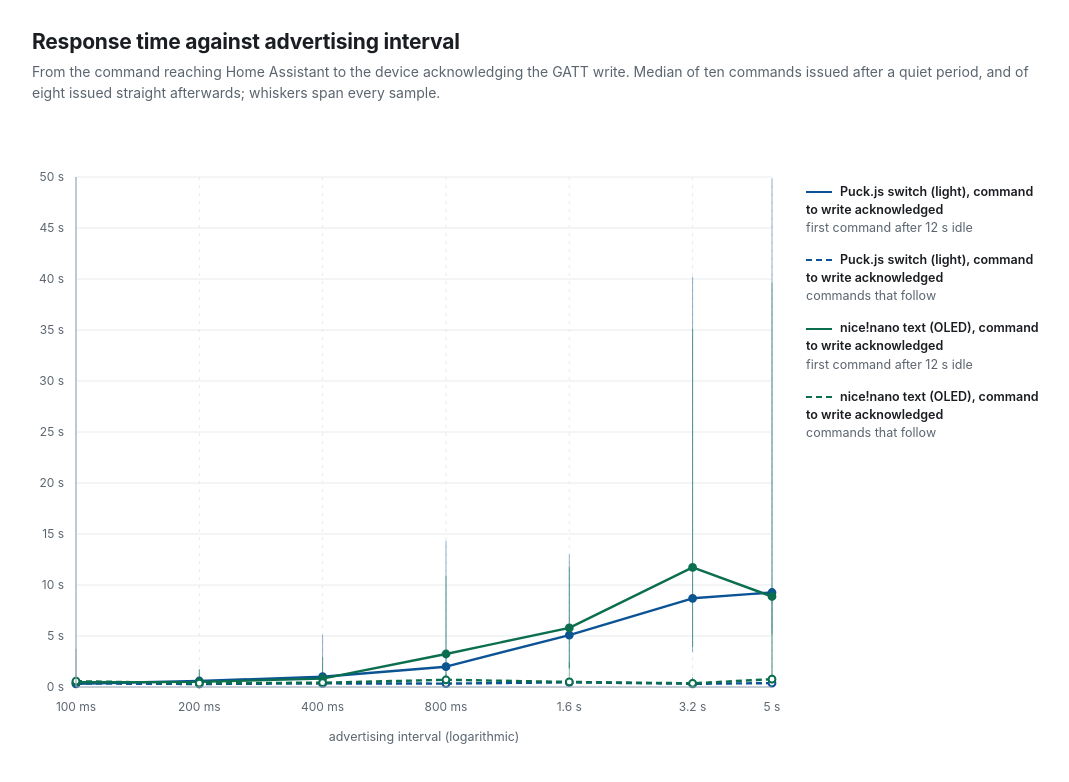
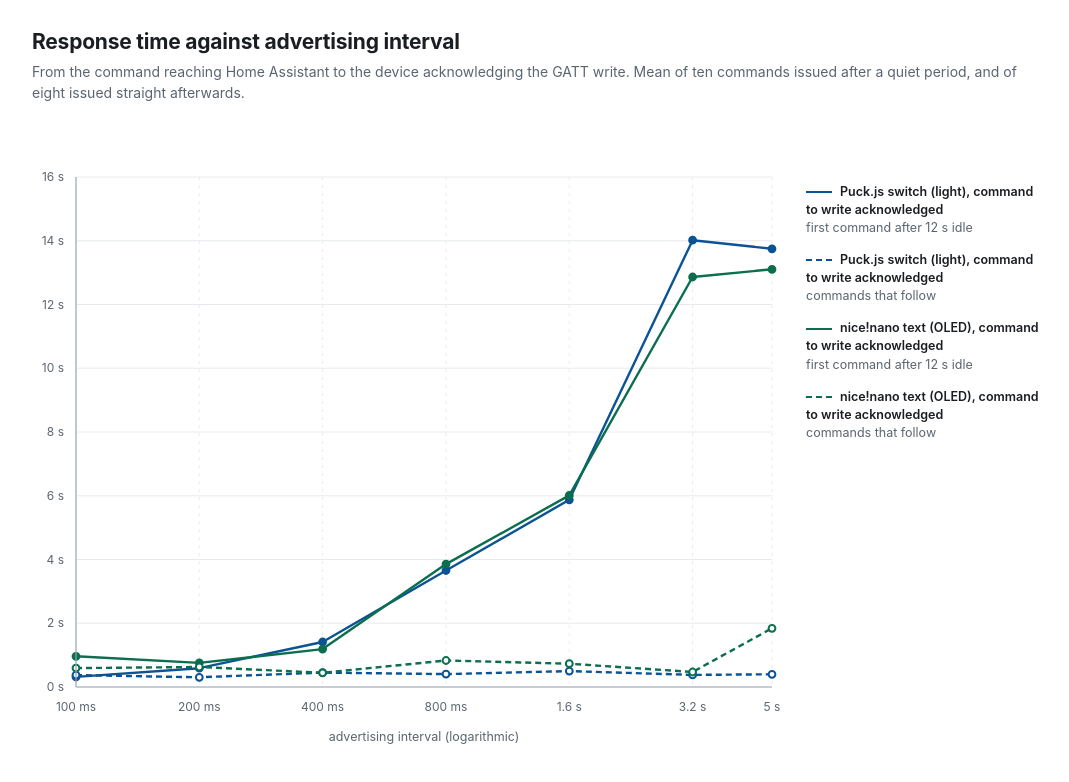
Before and after one commit to yerpj/bthome-writable, a plain HTML site: page docs/figures/latency-vs-interval.html in a window 1280 px wide. Shown: the whole page, without its empty margins (8-1077 px from the left). Drawn offline with Linux system fonts and the light colour scheme.

Commit message:
Draw the mean alone, and give the axis back the room
The latency figure plotted the median with a whisker to every sample,
which pushed the vertical scale to 50 s so that one 49.8 s outlier
could be drawn -- and squashed the curves everyone actually reads into
the bottom fifth of the plot.

One point per interval now, the mean, nothing around it. The axis
follows: 0-16 s, in 2 s steps. The spread has not gone anywhere; the
tables in measurements.md give the median, the mean and the full range
side by side, which is where a number you want to compare belongs.

Co-Authored-By: Claude Opus 5 <noreply@anthropic.com>
Claude-Session: https://claude.ai/code/session_01Q9J3W2hNkNZMMduBZZmfHi

```diff
--- a/docs/figures/latency-vs-interval.html
+++ b/docs/figures/latency-vs-interval.html
@@ -29,32 +29,28 @@
 </style>
 <h1>Response time against advertising interval</h1>
 <p class="sub">From the command reaching Home Assistant to the device acknowledging the
-GATT write. Median of ten commands issued after a quiet period, and of eight issued
-straight afterwards; whiskers span every sample.</p>
+GATT write. Mean of ten commands issued after a quiet period, and of eight issued
+straight afterwards.</p>
 <div style="position:relative">
 <svg width="1080" height="660" viewBox="0 0 1080 660">
 <line class="grid" x1="84" y1="584.0" x2="780" y2="584.0"/>
 <text class="tick y" x="72" y="588.0">0 s</text>
-<line class="grid" x1="84" y1="533.0" x2="780" y2="533.0"/>
-<text class="tick y" x="72" y="537.0">5 s</text>
-<line class="grid" x1="84" y1="482.0" x2="780" y2="482.0"/>
-<text class="tick y" x="72" y="486.0">10 s</text>
-<line class="grid" x1="84" y1="431.0" x2="780" y2="431.0"/>
-<text class="tick y" x="72" y="435.0">15 s</text>
-<line class="grid" x1="84" y1="380.0" x2="780" y2="380.0"/>
-<text class="tick y" x="72" y="384.0">20 s</text>
+<line class="grid" x1="84" y1="520.2" x2="780" y2="520.2"/>
+<text class="tick y" x="72" y="524.2">2 s</text>
+<line class="grid" x1="84" y1="456.5" x2="780" y2="456.5"/>
+<text class="tick y" x="72" y="460.5">4 s</text>
+<line class="grid" x1="84" y1="392.8" x2="780" y2="392.8"/>
+<text class="tick y" x="72" y="396.8">6 s</text>
 <line class="grid" x1="84" y1="329.0" x2="780" y2="329.0"/>
-<text class="tick y" x="72" y="333.0">25 s</text>
-<line class="grid" x1="84" y1="278.0" x2="780" y2="278.0"/>
-<text class="tick y" x="72" y="282.0">30 s</text>
-<line class="grid" x1="84" y1="227.0" x2="780" y2="227.0"/>
-<text class="tick y" x="72" y="231.0">35 s</text>
-<line class="grid" x1="84" y1="176.0" x2="780" y2="176.0"/>
-<text class="tick y" x="72" y="180.0">40 s</text>
-<line class="grid" x1="84" y1="125.0" x2="780" y2="125.0"/>
-<text class="tick y" x="72" y="129.0">45 s</text>
+<text class="tick y" x="72" y="333.0">8 s</text>
+<line class="grid" x1="84" y1="265.2" x2="780" y2="265.2"/>
+<text class="tick y" x="72" y="269.2">10 s</text>
+<line class="grid" x1="84" y1="201.5" x2="780" y2="201.5"/>
+<text class="tick y" x="72" y="205.5">12 s</text>
+<line class="grid" x1="84" y1="137.8" x2="780" y2="137.8"/>
+<text class="tick y" x="72" y="141.8">14 s</text>
 <line class="grid" x1="84" y1="74.0" x2="780" y2="74.0"/>
-<text class="tick y" x="72" y="78.0">50 s</text>
+<text class="tick y" x="72" y="78.0">16 s</text>
 <line class="grid v" x1="84.0" y1="74" x2="84.0" y2="584"/>
 <text class="tick x" x="84.0" y="608">100 ms</text>
 <line class="grid v" x1="207.3" y1="74" x2="207.3" y2="584"/>
@@ -69,66 +65,38 @@ straight afterwards; whiskers span every sample.</p>
 <text class="tick x" x="700.6" y="608">3.2 s</text>
 <line class="grid v" x1="780.0" y1="74" x2="780.0" y2="584"/>
 <text class="tick x" x="780.0" y="608">5 s</text>
-<path d="M84.0 580.8 L207.3 578.0 L330.6 573.7 L454.0 563.7 L577.3 532.1 L700.6 495.3 L780.0 489.5" fill="none" stroke="#0b5394" stroke-width="2.4" stroke-dasharray="" stroke-linejoin="round"/>
-<line x1="84.0" y1="582.0" x2="84.0" y2="578.5" stroke="#0b5394" stroke-width="1" opacity="0.45"/>
-<circle cx="84.0" cy="580.8" r="3.4" fill="#0b5394" stroke="#0b5394" stroke-width="2"/>
-<line x1="207.3" y1="580.5" x2="207.3" y2="573.6" stroke="#0b5394" stroke-width="1" opacity="0.45"/>
-<circle cx="207.3" cy="578.0" r="3.4" fill="#0b5394" stroke="#0b5394" stroke-width="2"/>
-<line x1="330.6" y1="580.5" x2="330.6" y2="531.7" stroke="#0b5394" stroke-width="1" opacity="0.45"/>
-<circle cx="330.6" cy="573.7" r="3.4" fill="#0b5394" stroke="#0b5394" stroke-width="2"/>
-<line x1="454.0" y1="580.6" x2="454.0" y2="437.6" stroke="#0b5394" stroke-width="1" opacity="0.45"/>
-<circle cx="454.0" cy="563.7" r="3.4" fill="#0b5394" stroke="#0b5394" stroke-width="2"/>
-<line x1="577.3" y1="564.8" x2="577.3" y2="451.5" stroke="#0b5394" stroke-width="1" opacity="0.45"/>
-<circle cx="577.3" cy="532.1" r="3.4" fill="#0b5394" stroke="#0b5394" stroke-width="2"/>
-<line x1="700.6" y1="549.4" x2="700.6" y2="174.0" stroke="#0b5394" stroke-width="1" opacity="0.45"/>
-<circle cx="700.6" cy="495.3" r="3.4" fill="#0b5394" stroke="#0b5394" stroke-width="2"/>
-<line x1="780.0" y1="530.8" x2="780.0" y2="75.7" stroke="#0b5394" stroke-width="1" opacity="0.45"/>
-<circle cx="780.0" cy="489.5" r="3.4" fill="#0b5394" stroke="#0b5394" stroke-width="2"/>
-<path d="M84.0 580.5 L207.3 581.0 L330.6 580.4 L454.0 580.6 L577.3 579.3 L700.6 580.8 L780.0 580.1" fill="none" stroke="#0b5394" stroke-width="2.4" stroke-dasharray="6 4" stroke-linejoin="round"/>
-<line x1="84.0" y1="581.5" x2="84.0" y2="577.9" stroke="#0b5394" stroke-width="1" opacity="0.45"/>
-<circle cx="84.0" cy="580.5" r="3.4" fill="#fff" stroke="#0b5394" stroke-width="2"/>
-<line x1="207.3" y1="581.5" x2="207.3" y2="580.0" stroke="#0b5394" stroke-width="1" opacity="0.45"/>
-<circle cx="207.3" cy="581.0" r="3.4" fill="#fff" stroke="#0b5394" stroke-width="2"/>
-<line x1="330.6" y1="581.8" x2="330.6" y2="570.2" stroke="#0b5394" stroke-width="1" opacity="0.45"/>
-<circle cx="330.6" cy="580.4" r="3.4" fill="#fff" stroke="#0b5394" stroke-width="2"/>
-<line x1="454.0" y1="581.8" x2="454.0" y2="574.7" stroke="#0b5394" stroke-width="1" opacity="0.45"/>
-<circle cx="454.0" cy="580.6" r="3.4" fill="#fff" stroke="#0b5394" stroke-width="2"/>
-<line x1="577.3" y1="581.0" x2="577.3" y2="575.4" stroke="#0b5394" stroke-width="1" opacity="0.45"/>
-<circle cx="577.3" cy="579.3" r="3.4" fill="#fff" stroke="#0b5394" stroke-width="2"/>
-<line x1="700.6" y1="581.8" x2="700.6" y2="575.1" stroke="#0b5394" stroke-width="1" opacity="0.45"/>
-<circle cx="700.6" cy="580.8" r="3.4" fill="#fff" stroke="#0b5394" stroke-width="2"/>
-<line x1="780.0" y1="581.6" x2="780.0" y2="577.7" stroke="#0b5394" stroke-width="1" opacity="0.45"/>
-<circle cx="780.0" cy="580.1" r="3.4" fill="#fff" stroke="#0b5394" stroke-width="2"/>
-<path d="M84.0 579.2 L207.3 578.9 L330.6 575.6 L454.0 551.0 L577.3 524.9 L700.6 464.4 L780.0 493.5" fill="none" stroke="#0b6e4f" stroke-width="2.4" stroke-dasharray="" stroke-linejoin="round"/>
-<line x1="84.0" y1="580.8" x2="84.0" y2="546.2" stroke="#0b6e4f" stroke-width="1" opacity="0.45"/>
-<circle cx="84.0" cy="579.2" r="3.4" fill="#0b6e4f" stroke="#0b6e4f" stroke-width="2"/>
-<line x1="207.3" y1="580.2" x2="207.3" y2="566.6" stroke="#0b6e4f" stroke-width="1" opacity="0.45"/>
-<circle cx="207.3" cy="578.9" r="3.4" fill="#0b6e4f" stroke="#0b6e4f" stroke-width="2"/>
-<line x1="330.6" y1="578.3" x2="330.6" y2="554.2" stroke="#0b6e4f" stroke-width="1" opacity="0.45"/>
-<circle cx="330.6" cy="575.6" r="3.4" fill="#0b6e4f" stroke="#0b6e4f" stroke-width="2"/>
-<line x1="454.0" y1="573.1" x2="454.0" y2="472.7" stroke="#0b6e4f" stroke-width="1" opacity="0.45"/>
-<circle cx="454.0" cy="551.0" r="3.4" fill="#0b6e4f" stroke="#0b6e4f" stroke-width="2"/>
-<line x1="577.3" y1="566.2" x2="577.3" y2="463.7" stroke="#0b6e4f" stroke-width="1" opacity="0.45"/>
-<circle cx="577.3" cy="524.9" r="3.4" fill="#0b6e4f" stroke="#0b6e4f" stroke-width="2"/>
-<line x1="700.6" y1="544.0" x2="700.6" y2="225.8" stroke="#0b6e4f" stroke-width="1" opacity="0.45"/>
-<circle cx="700.6" cy="464.4" r="3.4" fill="#0b6e4f" stroke="#0b6e4f" stroke-width="2"/>
-<line x1="780.0" y1="578.9" x2="780.0" y2="179.9" stroke="#0b6e4f" stroke-width="1" opacity="0.45"/>
-<circle cx="780.0" cy="493.5" r="3.4" fill="#0b6e4f" stroke="#0b6e4f" stroke-width="2"/>
-<path d="M84.0 578.2 L207.3 580.2 L330.6 579.7 L454.0 576.8 L577.3 578.9 L700.6 580.3 L780.0 576.2" fill="none" stroke="#0b6e4f" stroke-width="2.4" stroke-dasharray="6 4" stroke-linejoin="round"/>
-<line x1="84.0" y1="581.2" x2="84.0" y2="572.2" stroke="#0b6e4f" stroke-width="1" opacity="0.45"/>
-<circle cx="84.0" cy="578.2" r="3.4" fill="#fff" stroke="#0b6e4f" stroke-width="2"/>
-<line x1="207.3" y1="581.4" x2="207.3" y2="566.0" stroke="#0b6e4f" stroke-width="1" opacity="0.45"/>
-<circle cx="207.3" cy="580.2" r="3.4" fill="#fff" stroke="#0b6e4f" stroke-width="2"/>
-<line x1="330.6" y1="581.4" x2="330.6" y2="576.4" stroke="#0b6e4f" stroke-width="1" opacity="0.45"/>
-<circle cx="330.6" cy="579.7" r="3.4" fill="#fff" stroke="#0b6e4f" stroke-width="2"/>
-<line x1="454.0" y1="580.3" x2="454.0" y2="571.1" stroke="#0b6e4f" stroke-width="1" opacity="0.45"/>
-<circle cx="454.0" cy="576.8" r="3.4" fill="#fff" stroke="#0b6e4f" stroke-width="2"/>
-<line x1="577.3" y1="581.7" x2="577.3" y2="558.6" stroke="#0b6e4f" stroke-width="1" opacity="0.45"/>
-<circle cx="577.3" cy="578.9" r="3.4" fill="#fff" stroke="#0b6e4f" stroke-width="2"/>
-<line x1="700.6" y1="581.7" x2="700.6" y2="574.0" stroke="#0b6e4f" stroke-width="1" opacity="0.45"/>
-<circle cx="700.6" cy="580.3" r="3.4" fill="#fff" stroke="#0b6e4f" stroke-width="2"/>
-<line x1="780.0" y1="581.2" x2="780.0" y2="485.8" stroke="#0b6e4f" stroke-width="1" opacity="0.45"/>
-<circle cx="780.0" cy="576.2" r="3.4" fill="#fff" stroke="#0b6e4f" stroke-width="2"/>
+<path d="M84.0 573.9 L207.3 565.2 L330.6 539.0 L454.0 467.5 L577.3 396.8 L700.6 137.2 L780.0 145.8" fill="none" stroke="#0b5394" stroke-width="2.4" stroke-dasharray="" stroke-linejoin="round"/>
+<circle cx="84.0" cy="573.9" r="3.4" fill="#0b5394" stroke="#0b5394" stroke-width="2"/>
+<circle cx="207.3" cy="565.2" r="3.4" fill="#0b5394" stroke="#0b5394" stroke-width="2"/>
+<circle cx="330.6" cy="539.0" r="3.4" fill="#0b5394" stroke="#0b5394" stroke-width="2"/>
+<circle cx="454.0" cy="467.5" r="3.4" fill="#0b5394" stroke="#0b5394" stroke-width="2"/>
+<circle cx="577.3" cy="396.8" r="3.4" fill="#0b5394" stroke="#0b5394" stroke-width="2"/>
+<circle cx="700.6" cy="137.2" r="3.4" fill="#0b5394" stroke="#0b5394" stroke-width="2"/>
+<circle cx="780.0" cy="145.8" r="3.4" fill="#0b5394" stroke="#0b5394" stroke-width="2"/>
+<path d="M84.0 572.1 L207.3 574.3 L330.6 569.6 L454.0 571.1 L577.3 568.1 L700.6 571.9 L780.0 571.3" fill="none" stroke="#0b5394" stroke-width="2.4" stroke-dasharray="6 4" stroke-linejoin="round"/>
+<circle cx="84.0" cy="572.1" r="3.4" fill="#fff" stroke="#0b5394" stroke-width="2"/>
+<circle cx="207.3" cy="574.3" r="3.4" fill="#fff" stroke="#0b5394" stroke-width="2"/>
+<circle cx="330.6" cy="569.6" r="3.4" fill="#fff" stroke="#0b5394" stroke-width="2"/>
+<circle cx="454.0" cy="571.1" r="3.4" fill="#fff" stroke="#0b5394" stroke-width="2"/>
+<circle cx="577.3" cy="568.1" r="3.4" fill="#fff" stroke="#0b5394" stroke-width="2"/>
+<circle cx="700.6" cy="571.9" r="3.4" fill="#fff" stroke="#0b5394" stroke-width="2"/>
+<circle cx="780.0" cy="571.3" r="3.4" fill="#fff" stroke="#0b5394" stroke-width="2"/>
+<path d="M84.0 553.3 L207.3 559.9 L330.6 546.1 L454.0 461.1 L577.3 392.4 L700.6 174.0 L780.0 166.3" fill="none" stroke="#0b6e4f" stroke-width="2.4" stroke-dasharray="" stroke-linejoin="round"/>
+<circle cx="84.0" cy="553.3" r="3.4" fill="#0b6e4f" stroke="#0b6e4f" stroke-width="2"/>
+<circle cx="207.3" cy="559.9" r="3.4" fill="#0b6e4f" stroke="#0b6e4f" stroke-width="2"/>
+<circle cx="330.6" cy="546.1" r="3.4" fill="#0b6e4f" stroke="#0b6e4f" stroke-width="2"/>
+<circle cx="454.0" cy="461.1" r="3.4" fill="#0b6e4f" stroke="#0b6e4f" stroke-width="2"/>
+<circle cx="577.3" cy="392.4" r="3.4" fill="#0b6e4f" stroke="#0b6e4f" stroke-width="2"/>
+<circle cx="700.6" cy="174.0" r="3.4" fill="#0b6e4f" stroke="#0b6e4f" stroke-width="2"/>
+<circle cx="780.0" cy="166.3" r="3.4" fill="#0b6e4f" stroke="#0b6e4f" stroke-width="2"/>
+<path d="M84.0 565.1 L207.3 564.0 L330.6 569.8 L454.0 557.5 L577.3 560.7 L700.6 569.0 L780.0 525.3" fill="none" stroke="#0b6e4f" stroke-width="2.4" stroke-dasharray="6 4" stroke-linejoin="round"/>
+<circle cx="84.0" cy="565.1" r="3.4" fill="#fff" stroke="#0b6e4f" stroke-width="2"/>
+<circle cx="207.3" cy="564.0" r="3.4" fill="#fff" stroke="#0b6e4f" stroke-width="2"/>
+<circle cx="330.6" cy="569.8" r="3.4" fill="#fff" stroke="#0b6e4f" stroke-width="2"/>
+<circle cx="454.0" cy="557.5" r="3.4" fill="#fff" stroke="#0b6e4f" stroke-width="2"/>
+<circle cx="577.3" cy="560.7" r="3.4" fill="#fff" stroke="#0b6e4f" stroke-width="2"/>
+<circle cx="700.6" cy="569.0" r="3.4" fill="#fff" stroke="#0b6e4f" stroke-width="2"/>
+<circle cx="780.0" cy="525.3" r="3.4" fill="#fff" stroke="#0b6e4f" stroke-width="2"/>
 <line class="axis" x1="84" y1="584" x2="780" y2="584"/>
 <line class="axis" x1="84" y1="74" x2="84" y2="584"/>
 <text class="axis-label" x="432" y="638">advertising interval (logarithmic)</text>
```
Also changed, not shown: docs/measurements.md (+3 -1 lines), docs/figures/latency-vs-interval.png, 1 other file.
